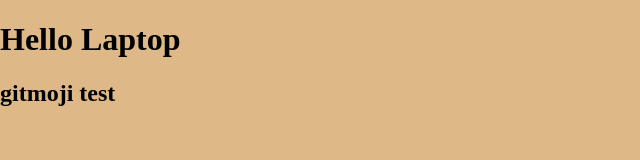
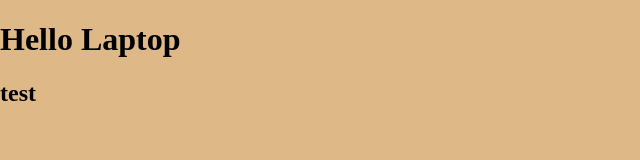
Before and after one commit to jehhyuplee/firstgit, a plain HTML site: page index.html in a window 1280 px wide. Shown: the whole page, without its empty margins (0-640 px from the left). Drawn offline with Linux system fonts and the light colour scheme.

Commit message:
:memo: Delete text in h2

```diff
--- a/index.html
+++ b/index.html
@@ -11,7 +11,7 @@
   <body>
     <main>
       <h1>Hello Laptop</h1>
-      <h2>gitmoji test</h2>
+      <h2>test</h2>
     </main>
     <script src="script.js"></script>
   </body>
```
